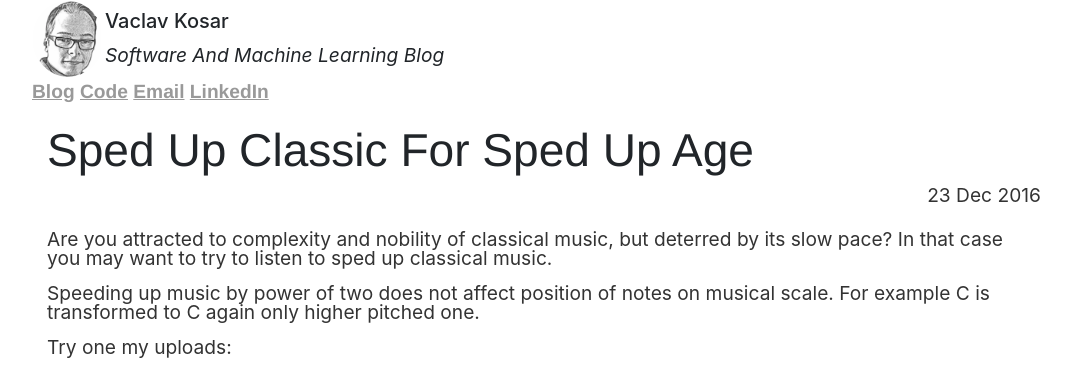
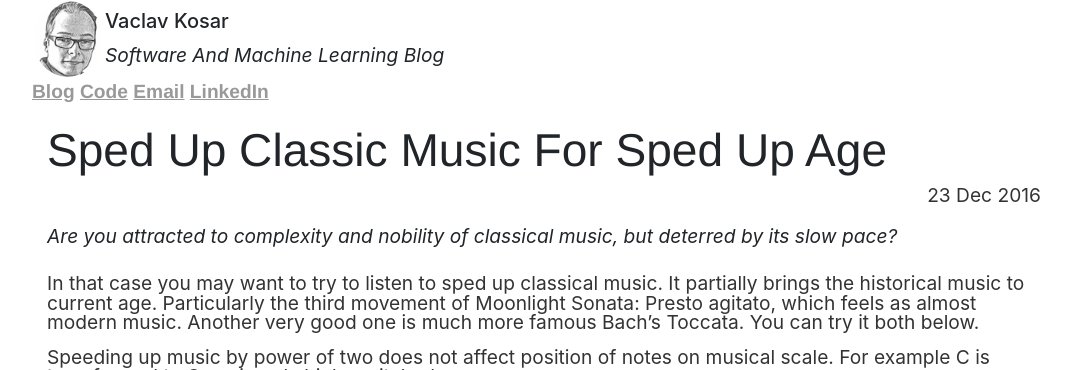
Before and after one commit to vackosar/vackosar.github.io, a Jekyll site: the page built from _posts/2016-12-23-Sped-Up-Classic-For-Sped-Up-Age.md, in a window 1280 px wide, cut to the strip 0-370 px from the top of the page. Shown: the whole strip, without its empty margins (96-1167 px from the left). Built offline with Jekyll 4.4.1, drawn with Linux system fonts in a browser that asks for light colours; nearby versions of some CDN libraries; library files that are not in the unit come from our copies; comment, search, counter and statistics services are not loaded.

Commit message:
sped up classic

```diff
--- a/_posts/2016-12-23-Sped-Up-Classic-For-Sped-Up-Age.md
+++ b/_posts/2016-12-23-Sped-Up-Classic-For-Sped-Up-Age.md
@@ -1,11 +1,19 @@
 ---
 layout: post
-title: "Sped Up Classic For Sped Up Age"
+title: "Sped Up Classic Music For Sped Up Age"
 date: 2016-12-23
+category: music
+description: Are you attracted to complexity and nobility of classical music, but deterred by its slow pace?
+permalink: /:categories/:title
+redirect_from:
+  - /2016/12/23/Sped-Up-Classic-For-Sped-Up-Age.html
 ---
 
-Are you attracted to complexity and nobility of classical music, but deterred by its slow pace?
 In that case you may want to try to listen to sped up classical music.
+It partially brings the historical music to current age.
+Particularly the third movement of Moonlight Sonata: Presto agitato, which feels as almost modern music.
+Another very good one is much more famous Bach's Toccata.
+You can try it both below.
 
 Speeding up music by power of two does not affect position of notes on musical scale. For example C is transformed to C again only higher pitched one.
 
```
Also changed, not shown: _posts/2016-12-30-My-GPU-Finally-In-Use-Computing.md (deleted, +0 -13 lines).
